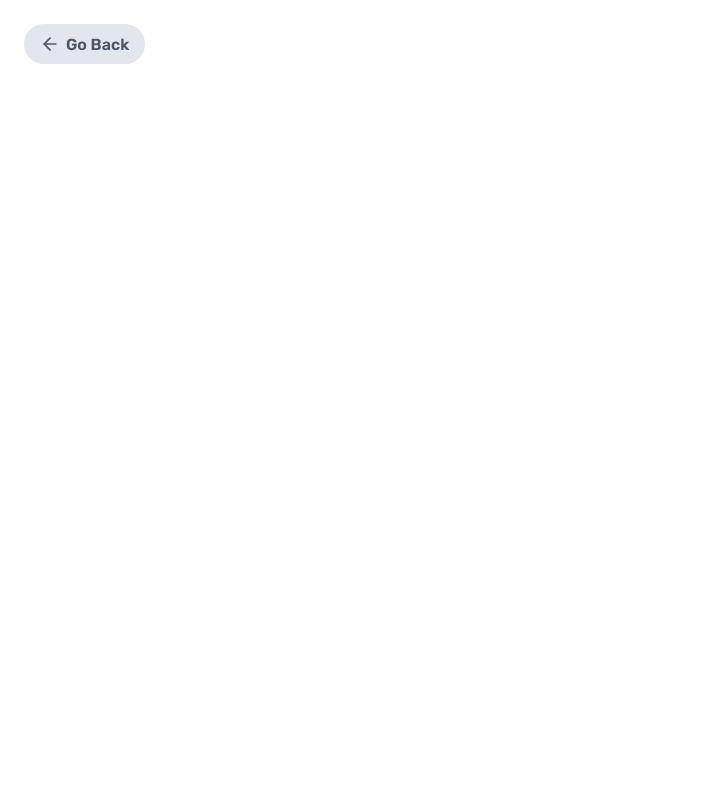
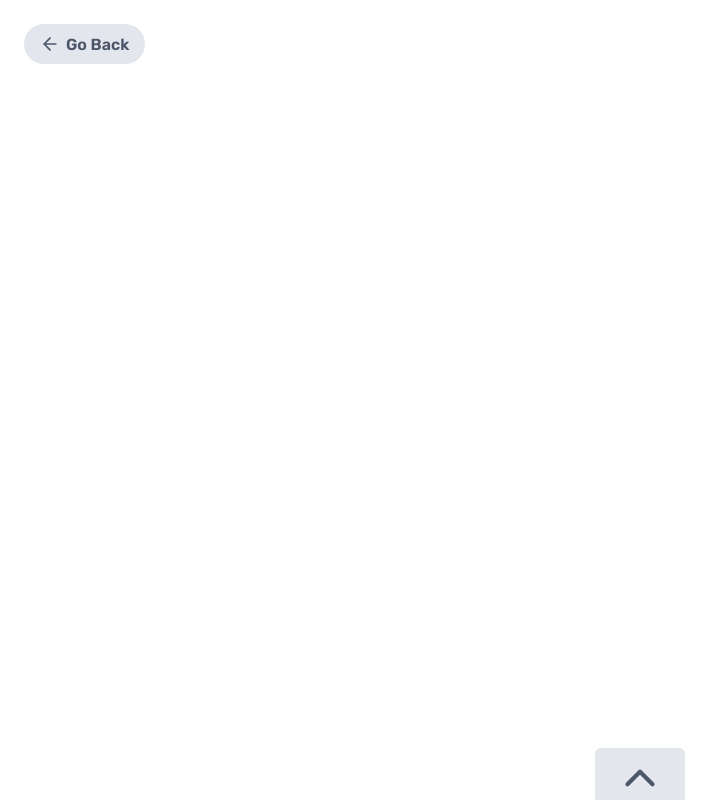
Before and after one commit to AnOrdinaryUsername/portfolio, a Next.js app: page /doodle in a window 1280 px wide. Shown: the whole page, without its empty margins (0-724 px from the left). Built offline with nearby package versions, Linux system fonts and the light colour scheme.

Commit message:
refactor: Split up components into separate files
- Rename function names in Drawing to better describe purpose.

- Add a toolbar to bottom of doodle page.

- Use feather icon svgs for toolbar.

```diff
--- /dev/null
+++ b/src/components/DoodleBoard/Drawing.tsx
@@ -0,0 +1,47 @@
+import styled from 'styled-components';
+import type { Coordinates } from './shared';
+
+interface DrawingProps {
+  lines: Coordinates[][];
+}
+
+function Drawing({ lines }: DrawingProps) {
+  return (
+    <Svg>
+      {lines.map((line, index) => (
+        <DrawingLine key={index} line={line} />
+      ))}
+    </Svg>
+  );
+}
+
+const Svg = styled.svg`
+  width: 100%;
+  height: 100%;
+`;
+
+interface DrawingLineProps {
+  line: Coordinates[];
+}
+
+function DrawingLine({ line }: DrawingLineProps) {
+  const pathData =
+    'M ' +
+    line
+      .map((p) => {
+        return `${p.x} ${p.y}`;
+      })
+      .join(' L ');
+
+  return <Stroke d={pathData} />;
+}
+
+const Stroke = styled.path`
+  fill: none;
+  stroke-width: 10px;
+  stroke: black;
+  stroke-linejoin: round;
+  stroke-linecap: round;
+`;
+
+export default Drawing;
--- /dev/null
+++ b/src/components/DoodleBoard/Toolbar.tsx
@@ -0,0 +1,80 @@
+import { sharedButtonStyles } from 'components/Buttons';
+import { ChevronUp } from 'components/Svgs/Icons';
+import { useToggle } from 'hooks';
+import * as React from 'react';
+import styled, { css } from 'styled-components';
+import { NORD_THEME } from '../../constants';
+
+function Toolbar() {
+  const [isToolbarActive, setIsToolbarActive] = useToggle();
+  return (
+    <Wrapper isToolbarActive={isToolbarActive}>
+      <Flap>
+        <RevealToolbarButton
+          aria-label={isToolbarActive ? 'Hide toolbar' : 'Reveal toolbar'}
+          onClick={setIsToolbarActive}
+        >
+          <ChevronUp height="50" />
+        </RevealToolbarButton>
+      </Flap>
+      <div>
+        <p>test</p>
+      </div>
+    </Wrapper>
+  );
+}
+
+interface WrapperProps {
+  isToolbarActive: boolean;
+}
+
+const Wrapper = styled.div<WrapperProps>`
+  position: relative;
+  z-index: 1;
+  max-width: 50rem;
+  min-height: 30rem;
+  width: 100%;
+  transform: translateY(0%);
+  margin: 0 auto;
+  border-top-left-radius: 18px;
+  border-top-right-radius: 18px;
+  background: hsl(225, 22%, 91%);
+  /* Toolbar slides out */
+  transition: transform 350ms ease-in;
+
+  @media ${(p) => p.theme.breakpoints.lg} {
+    max-width: 80rem;
+  }
+
+  ${(p) =>
+    p.isToolbarActive &&
+    css`
+      /* Toolbar slides in */
+      transition: transform 450ms ease-out;
+      transform: translateY(-100%);
+    `};
+`;
+
+const Flap = styled.div`
+  position: absolute;
+  z-index: 1;
+  top: -6rem;
+  left: 0;
+  right: 0;
+  display: grid;
+  place-content: center;
+  width: 9rem;
+  height: 6rem;
+  margin: 0 auto;
+  border-top-left-radius: 6px;
+  border-top-right-radius: 6px;
+  padding: 1.2rem 2.8rem;
+  background: hsl(225, 22%, 91%);
+`;
+
+const RevealToolbarButton = styled.button`
+  ${sharedButtonStyles}
+  color: ${NORD_THEME.nord3};
+`;
+
+export default Toolbar;
--- a/src/components/DoodleBoard/index.tsx
+++ b/src/components/DoodleBoard/index.tsx
@@ -4,11 +4,9 @@ import { useRouter } from 'next/router';
 import * as React from 'react';
 import styled from 'styled-components';
 import { NORD_THEME } from '../../constants';
-
-type Coordinates = {
-  x: number;
-  y: number;
-};
+import Drawing from './Drawing';
+import { Coordinates } from './shared';
+import Toolbar from './Toolbar';
 
 type DrawEvent = React.MouseEvent<HTMLDivElement> | React.TouchEvent<HTMLDivElement>;
 
@@ -20,7 +18,7 @@ function DoodleBoard() {
 
   const goBackToPreviousPage = () => router.back();
 
-  const relativeCoordinatesForEvent = (event: DrawEvent) => {
+  const grabCoordinates = (event: DrawEvent) => {
     if (boardRef.current) {
       const boundingRect = boardRef.current.getBoundingClientRect();
 
@@ -43,14 +41,14 @@ function DoodleBoard() {
     };
   };
 
-  const handleMouseDown = (event: DrawEvent) => {
+  const getStartingPoint = (event: DrawEvent) => {
     if ('button' in event) {
       if (event.button !== 0) {
         return;
       }
     }
 
-    const point = relativeCoordinatesForEvent(event);
+    const point = grabCoordinates(event);
 
     setLines((prevState) => {
       const copiedArray = [...prevState];
@@ -60,16 +58,16 @@ function DoodleBoard() {
     setIsDrawing(true);
   };
 
-  const handleMouseMove = (event: DrawEvent) => {
+  const createPath = (event: DrawEvent) => {
     if (!isDrawing) {
       return;
     }
 
-    const point = relativeCoordinatesForEvent(event);
+    const point = grabCoordinates(event);
     setLines((prevState) => {
       const copiedArray = [...prevState];
-      const lastStroke = copiedArray.length - 1;
-      copiedArray[lastStroke].push(point);
+      const lastPath = copiedArray.length - 1;
+      copiedArray[lastPath].push(point);
       return copiedArray;
     });
   };
@@ -91,16 +89,17 @@ function DoodleBoard() {
   return (
     <DrawingBoard
       ref={boardRef}
-      onMouseDown={handleMouseDown}
-      onMouseMove={handleMouseMove}
-      onTouchStart={handleMouseDown}
-      onTouchMove={handleMouseMove}
+      onMouseDown={getStartingPoint}
+      onMouseMove={createPath}
+      onTouchStart={getStartingPoint}
+      onTouchMove={createPath}
     >
       <BackButton onClick={goBackToPreviousPage}>
         <ArrowLeft height="20" />
         Go Back
       </BackButton>
       <Drawing lines={lines} />
+      <Toolbar />
     </DrawingBoard>
   );
 }
@@ -111,6 +110,7 @@ const DrawingBoard = styled.div`
   top: 0;
   height: 100%;
   width: 100%;
+  overflow: hidden;
   background: hsl(0, 0%, 100%);
 `;
 
@@ -133,47 +133,4 @@ const BackButton = styled.button`
   }
 `;
 
-interface DrawingProps {
-  lines: Coordinates[][];
-}
-
-function Drawing({ lines }: DrawingProps) {
-  return (
-    <Svg>
-      {lines.map((line, index) => (
-        <DrawingLine key={index} line={line} />
-      ))}
-    </Svg>
-  );
-}
-
-const Svg = styled.svg`
-  width: 100%;
-  height: 100%;
-`;
-
-interface DrawingLineProps {
-  line: Coordinates[];
-}
-
-function DrawingLine({ line }: DrawingLineProps) {
-  const pathData =
-    'M ' +
-    line
-      .map((p) => {
-        return `${p.x} ${p.y}`;
-      })
-      .join(' L ');
-
-  return <Stroke d={pathData} />;
-}
-
-const Stroke = styled.path`
-  fill: none;
-  stroke-width: 10px;
-  stroke: black;
-  stroke-linejoin: round;
-  stroke-linecap: round;
-`;
-
 export default DoodleBoard;
--- /dev/null
+++ b/src/components/DoodleBoard/shared.ts
@@ -0,0 +1,10 @@
+export type Coordinates = {
+  x: number;
+  y: number;
+};
+
+export type StrokeSettings = {
+  isSolidLine: boolean; // stoke-dasharray: 15, 15 for dotted lines
+  color: string;
+  strokeWidth: number;
+};
--- /dev/null
+++ b/src/components/Svgs/Icons/ChevronUp.tsx
@@ -0,0 +1,23 @@
+import { CustomSvgProps } from '../shared';
+
+function ChevronUp({ height }: CustomSvgProps) {
+  const DEFAULT_HEIGHT = '24';
+
+  return (
+    <svg
+      xmlns="http://www.w3.org/2000/svg"
+      height={height ?? DEFAULT_HEIGHT}
+      viewBox="0 0 24 24"
+      fill="none"
+      stroke="currentColor"
+      strokeWidth="2"
+      strokeLinecap="round"
+      strokeLinejoin="round"
+      className="feather feather-chevron-up"
+    >
+      <polyline points="18 15 12 9 6 15"></polyline>
+    </svg>
+  );
+}
+
+export default ChevronUp;
--- a/src/components/Svgs/Icons/index.ts
+++ b/src/components/Svgs/Icons/index.ts
@@ -1,4 +1,5 @@
 export { default as ArrowLeft } from './ArrowLeft';
+export { default as ChevronUp } from './ChevronUp';
 export { default as Close } from './Close';
 export { default as DiscordLogo } from './DiscordLogo';
 export { default as ExternalLink } from './ExternalLink';
--- a/src/pages/_app.tsx
+++ b/src/pages/_app.tsx
@@ -140,6 +140,11 @@ const GlobalStyles = createGlobalStyle`
         text-decoration: none;
     }
 
+    html, body {
+        /* To prevent pull down refresh behavior on Doodle page in mobile Chrome */
+        overscroll-behavior-y: contain;
+    }
+
     body {
         display: flex;
         flex: 1;
```
Also changed, not shown: src/components/Svgs/Icons/RedoArrow.tsx (added, +24 -0 lines), src/components/Svgs/Icons/Trash.tsx (added, +26 -0 lines), src/components/Svgs/Icons/UndoArrow.tsx (added, +24 -0 lines).
